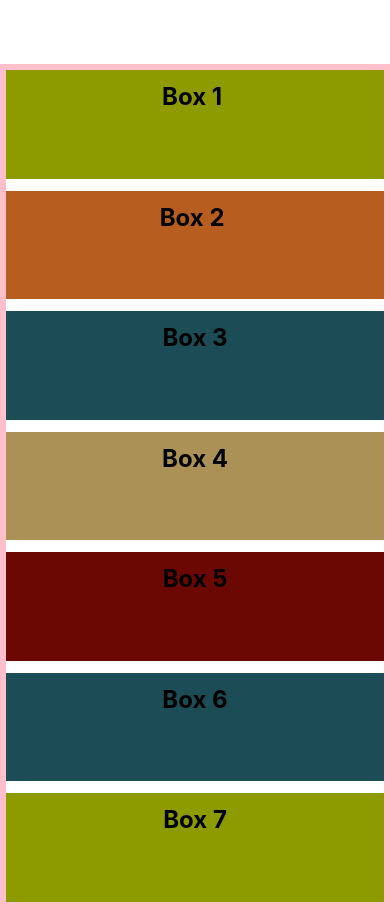
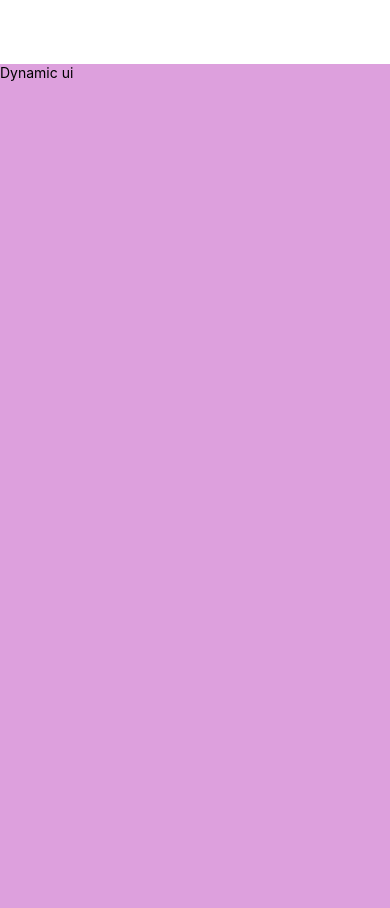
Before and after one commit to raartist/react-native-topics, a React Native app: screen / in a window 390 px wide. Built offline with nearby package versions, Linux system fonts and the light colour scheme.

Commit message:
setup for dynamic ui

```diff
--- a/App.js
+++ b/App.js
@@ -1,9 +1,8 @@
-import { StyleSheet, View } from "react-native";
-import Box from "./components/Box";
+import { StyleSheet, Text, View } from "react-native";
 
 /*/last property will take advantage of style in the styling array}*/
 
-// 37 - Flex-Grow
+// 39- Dynamic user interfaces
 
 // Flex:<positive number>
 // flexGrow: '<positive number>', flexShrink:1, flexBasis:0
@@ -14,13 +13,7 @@ import Box from "./components/Box";
 export default function App() {
   return (
     <View style={styles.container}>
-      <Box style={[{ backgroundColor: "#8e9b00", flexGrow: 1 }, styles.box]}>Box 1 </Box>
-      <Box style={[{ backgroundColor: "#b65d1f" }, styles.box]}>Box 2 </Box>
-      <Box style={[{ backgroundColor: "#1c4c56" }, styles.box]}>Box 3</Box>
-      <Box style={[{ backgroundColor: "#ab9156" }, styles.box]}>Box 4</Box>
-      <Box style={[{ backgroundColor: "#6b0803" }, styles.box]}>Box 5</Box>
-      <Box style={[{ backgroundColor: "#1c4c56" }, styles.box]}>Box 6</Box>
-      <Box style={[{ backgroundColor: "#8e9b00" }, styles.box]}>Box 7</Box>
+      <Text>Dynamic ui</Text>
     </View>
   );
 }
@@ -28,17 +21,7 @@ export default function App() {
 const styles = StyleSheet.create({
   container: {
     marginTop: 64,
-    borderWidth: 6,
-    borderColor: "pink",
-    flexWrap: "wrap",
-    columnGap: 20,
-    rowGap: 12,
-    gap: 23,
-    height:"100%",
-  },
-  box: {
-    width: "100%",
-    height: 50,
-    flexGrow:1
+    backgroundColor:"plum",
+    height:"100%"
   },
 });
```
